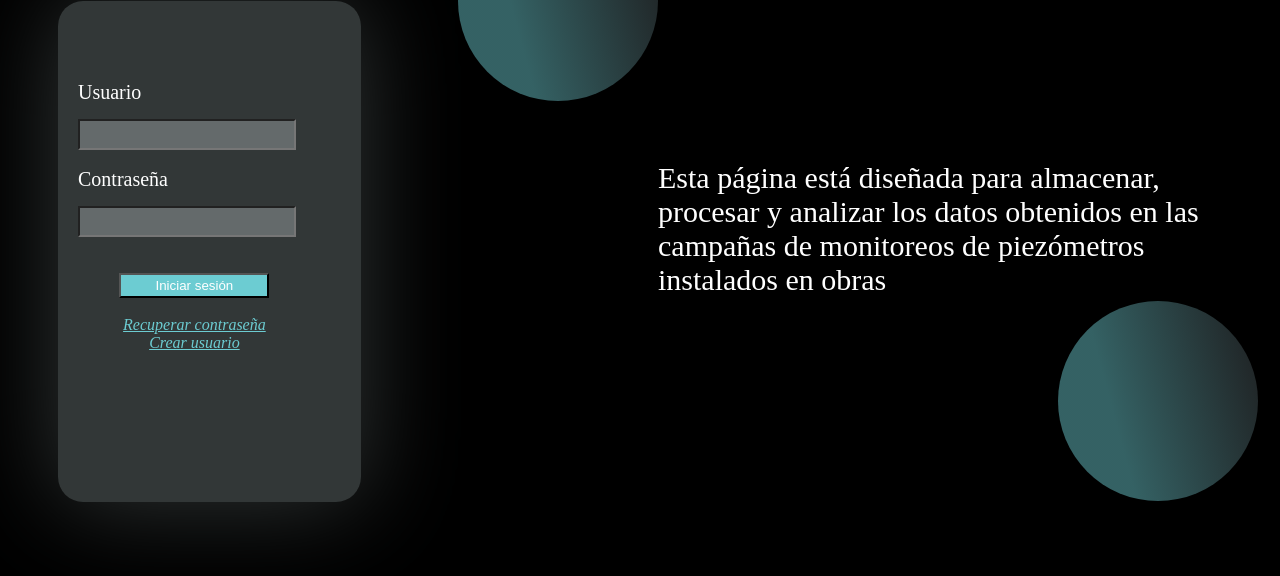
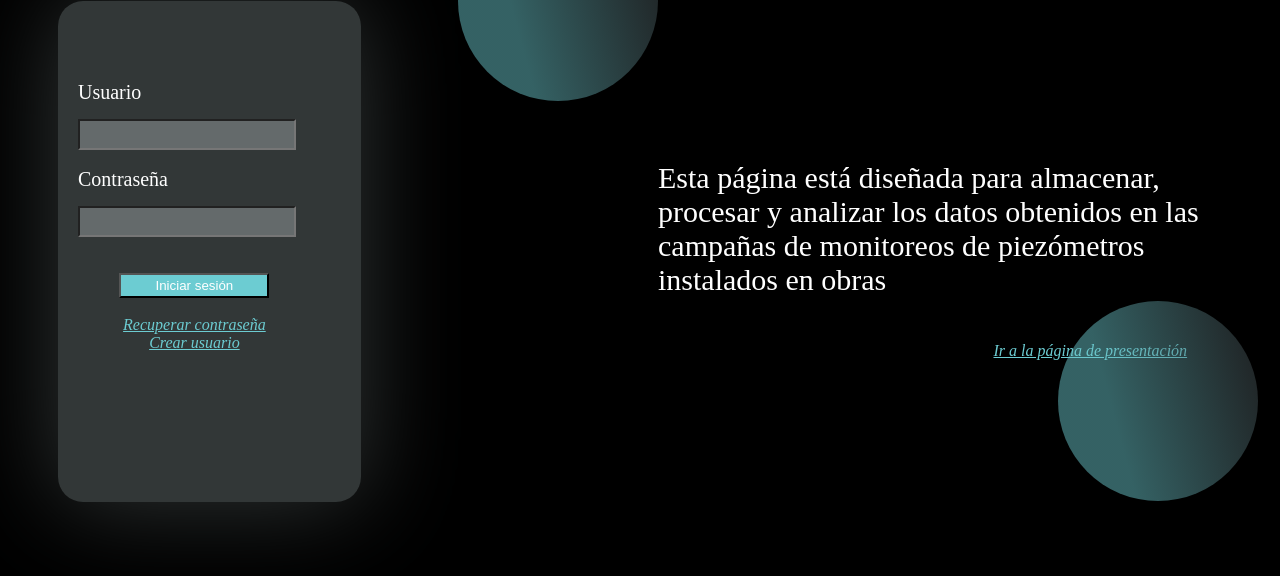
Before and after one commit to iamcamacho1/modulo2, a plain HTML site: page index.html in a window 1280 px wide. Shown: the part 176-752 px from the top of the page. Drawn offline with Linux system fonts and the light colour scheme.

Commit message:
ir a presentación

```diff
--- a/assets/estilos.css
+++ b/assets/estilos.css
@@ -31,6 +31,7 @@ body {
     border-color: transparent;
     text-align: right;
 }
+
 
 
 p {
--- a/index.html
+++ b/index.html
@@ -22,6 +22,10 @@
         border-radius: 25px;
         border-color: transparent;
         box-shadow: 0px 0px 100px #7f8d8d64;
+    }
+    .presentacion{
+        float: right;
+        margin-right: 3%;
     }
     input{
         margin-top: 15px;
@@ -91,6 +95,6 @@
     <p>
         Esta página está diseñada para almacenar, procesar y analizar los datos obtenidos en las campañas de monitoreos de piezómetros instalados en obras
     </p>
-
+ <a class = "presentacion" href="./pages/presentacion.html">Ir a la página de presentación</a>
 </body>
 </html>
```
